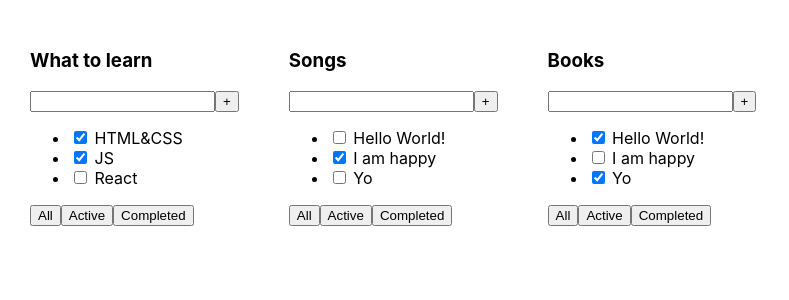
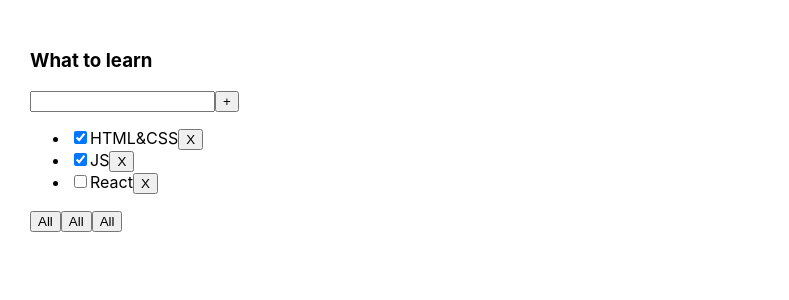
Before and after one commit to Serjge/todolist, a React (Create React App) app: page / in a window 1280 px wide. Shown: the top 300 px of the page, without its empty margins (0-789 px from the left). Built offline with nearby package versions, Linux system fonts and the light colour scheme.

Commit message:
Creat logic deleted & filter tasks

```diff
--- a/src/App.tsx
+++ b/src/App.tsx
@@ -1,34 +1,46 @@
-import React from 'react';
+import React, {useState} from 'react';
 import './App.css';
-import {Todolist} from "./components/Todolist";
+import {TaskType, Todolist} from "./components/Todolist";
 
-function App() {
+export type FilterValueType = "all" | "active" | "completed"
 
-    const tasks1 = [
-        { id: 1, title: 'HTML&CSS', isDone: true},
-        { id: 2, title: 'JS', isDone: true},
-        { id: 3, title: 'React', isDone: false}
+export function App() {
+
+    const title = "What to learn"
+
+    let tasks1 = [
+        {id: 1, title: 'HTML&CSS', isDone: true},
+        {id: 2, title: 'JS', isDone: true},
+        {id: 3, title: 'React', isDone: false}
     ]
 
-    const tasks2 = [
-        { id: 1, title: 'Hello World!', isDone: false},
-        { id: 2, title: 'I am happy', isDone: true},
-        { id: 3, title: 'Yo', isDone: false}
-    ]
+    const [tasks, setTasks] = useState<Array<TaskType>>(tasks1)
+    const [filter, setFilter] = useState<FilterValueType>("all")
 
-    const tasks3 = [
-        { id: 1, title: 'Hello World!', isDone: true},
-        { id: 2, title: 'I am happy', isDone: false},
-        { id: 3, title: 'Yo', isDone: true}
-    ]
+    const changeFilter = (filter: FilterValueType) => {
+        setFilter(filter)
+    }
+
+    let removeTask = (taskID: number) => {
+        setTasks(tasks.filter(t => t.id !== taskID))
+    }
+
+    let taskForRender = tasks
+
+    if (filter === "active") {
+        taskForRender = tasks.filter(t => t.isDone === false)
+    }
+    if (filter === "completed") {
+        taskForRender = tasks.filter(t => t.isDone === true)
+    }
 
     return (
         <div className="App">
-            <Todolist title="What to learn" tasks={tasks1}/>
-            <Todolist title="Songs" tasks={tasks2}/>
-            <Todolist title="Books" tasks={tasks3}/>
+            <Todolist
+                title={title}
+                tasks={taskForRender}
+                removeTask={removeTask}
+                changeFilter={changeFilter}/>
         </div>
     );
 }
-
-export default App;
--- a/src/components/Todolist.tsx
+++ b/src/components/Todolist.tsx
@@ -1,21 +1,29 @@
 import React from "react";
-import {Header} from "../../../social_network/social_network/src/components/Header/Header";
-import {Navbar} from "../../../social_network/social_network/src/components/Navbar/Navbar";
-import {Footer} from "../../../social_network/social_network/src/components/Footer/Footer";
+import {FilterValueType} from "../App";
 
-
-type TaskType = {
+export type TaskType = {
     id: number,
     title: string,
     isDone: boolean
 }
 type PropsType = {
     title: string
-    tasks: Array<TaskType>
+    tasks: Array<TaskType>,
+    removeTask: (taskID: number) => void,
+    changeFilter: (Filter: FilterValueType) => void
 }
 
+export function Todolist(props: PropsType) {
 
-export function Todolist(props: PropsType) {
+    const tasksJSX = props.tasks.map(t => <li key={t.id}><input type="checkbox" checked={t.isDone}/>
+        <span>{t.title}</span>
+        <button onClick={() => props.removeTask(t.id)}>X</button>
+    </li>)
+
+    const onClickAll = () => props.changeFilter("all")
+    const onClickActive = () => props.changeFilter("active")
+    const onClickCompleted = () => props.changeFilter("completed")
+
     return (
         <div>
             <h3>{props.title}</h3>
@@ -24,17 +32,13 @@ export function Todolist(props: PropsType) {
                 <button>+</button>
             </div>
             <ul>
-                <li><input type="checkbox" checked={props.tasks[0].isDone}/> <span>{props.tasks[0].title}</span></li>
-                <li><input type="checkbox" checked={props.tasks[1].isDone}/> <span>{props.tasks[1].title}</span></li>
-                <li><input type="checkbox" checked={props.tasks[2].isDone}/> <span>{props.tasks[2].title}</span></li>
+                {tasksJSX}
             </ul>
             <div>
-                <button>All</button>
-                <button>Active</button>
-                <button>Completed</button>
+                <button onClick={onClickAll}>All</button>
+                <button onClick={onClickActive}>All</button>
+                <button onClick={onClickCompleted}>All</button>
             </div>
         </div>
     )
 }
-
-// export default Todolist
--- a/src/index.tsx
+++ b/src/index.tsx
@@ -1,7 +1,7 @@
 import React from 'react';
 import ReactDOM from 'react-dom';
 import './index.css';
-import App from './App';
+import {App} from './App';
 import * as serviceWorker from './serviceWorker';
 
 ReactDOM.render(<App />,  document.getElementById('root'));
```
